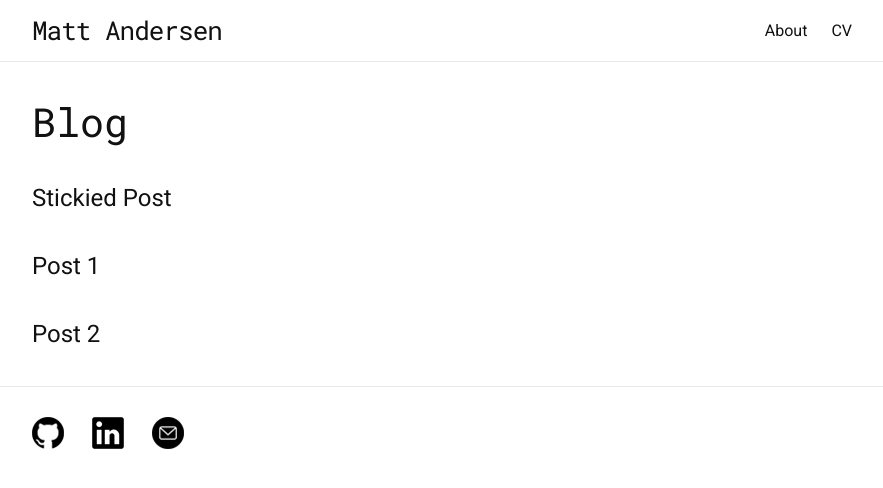
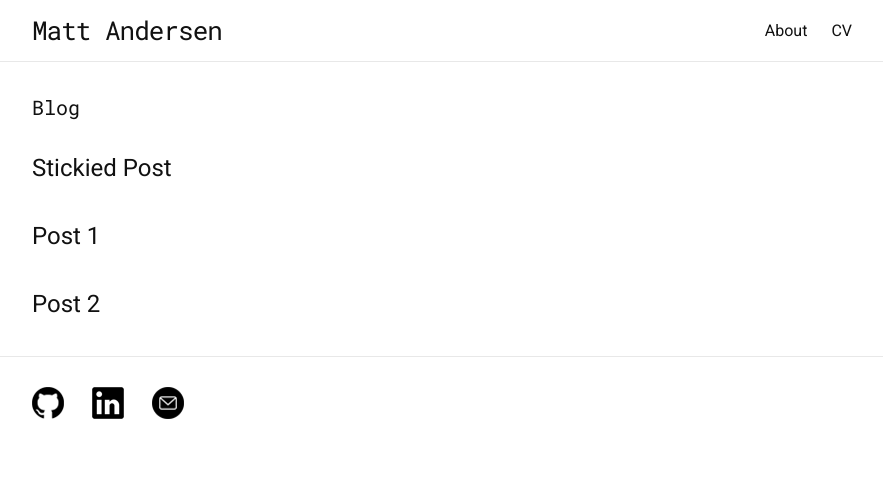
Before and after one commit to matt-andersen/mattandersen.dev, a Jekyll site: the page built from index.html, in a window 1280 px wide. Shown: the top 488 px of the page, without its empty margins (198-1081 px from the left). Built offline with Jekyll 4.4.1, drawn with Linux system fonts in a browser that asks for light colours.

Commit message:
Update meta tags

```diff
--- a/_layouts/default.html
+++ b/_layouts/default.html
@@ -1,7 +1,10 @@
 <!DOCTYPE html>
 <html>
   <head>
-    <meta charset="utf-8" />
+      <meta charset="utf-8">
+      <meta http-equiv="X-UA-Compatible" content="IE=edge">
+      <meta name="viewport" content="width=device-width, initial-scale=1">
+      <meta name="description" content="Portfolio of my progress as a software developer.">
     <title>{{ page.title }}</title>
     <link rel="icon" type="image/png" href="../favicon.png" />
     <link rel="stylesheet" href="/assets/css/styles.css" />
--- a/_sass/base/_helpers.scss
+++ b/_sass/base/_helpers.scss
@@ -9,5 +9,5 @@
 
   .heading-text {
     font-family: $header-text-stack;
-    font-size: 2.5em;
+    font-size: 20px;
   }
```
